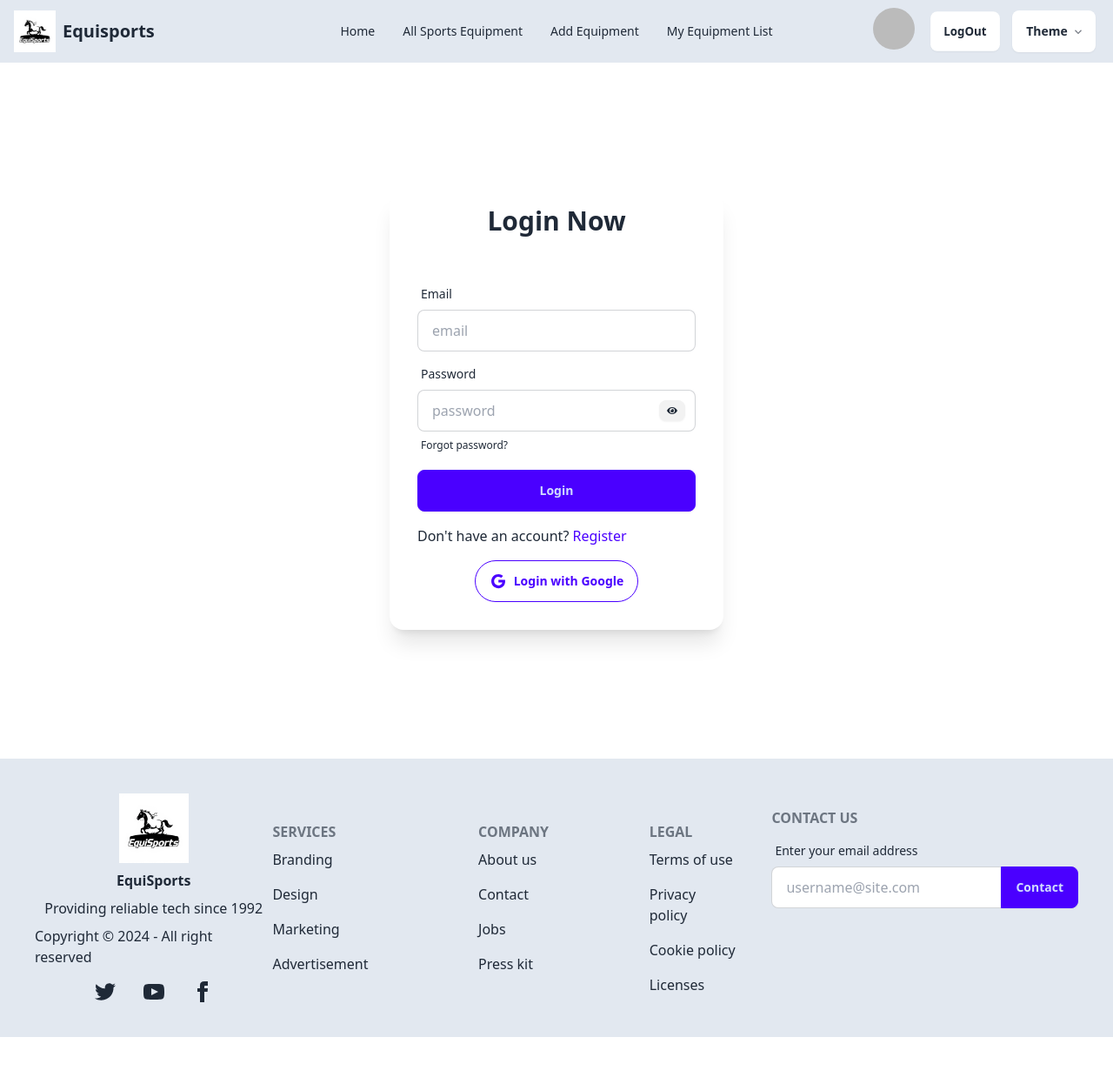
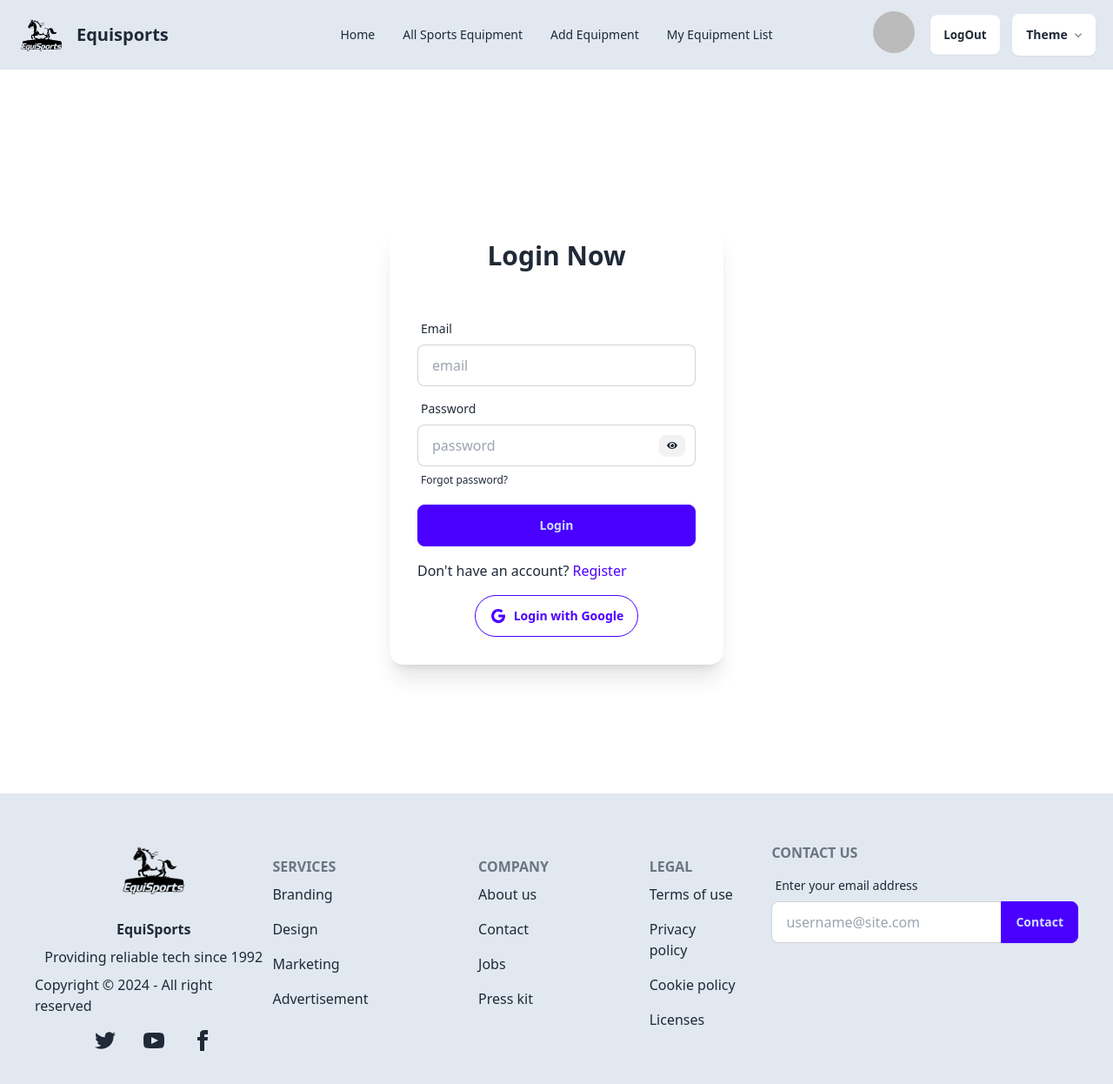
Before and after one commit to LichtAD/EquiSports, a React (Vite) app: page /login in a window 1280 px wide. Shown: the whole page at 87% size. Before the commit the page ends 1192 px from the top, so only its background shows below. Built offline with nearby package versions, Linux system fonts and the light colour scheme; no server answers; sample sign-in values are in the browser's storage.

Commit message:
made some changes according to instructions

```diff
--- a/src/components/layout/Root.jsx
+++ b/src/components/layout/Root.jsx
@@ -7,9 +7,11 @@ import 'react-toastify/dist/ReactToastify.css';
 
 const Root = () => {
     return (
-        <div>
-            <Navbar></Navbar>
-            <div className='min-h-screen max-w-7xl mx-auto px-4'>
+        <div className='relative'>
+            <div className='fixed top-0 -left-20 lg:left-0 -right-20 lg:right-0 z-10 px-20 md:px-20 lg:px-0 bg-white'>
+                <Navbar></Navbar>
+            </div>
+            <div className='min-h-screen max-w-7xl mx-auto px-4 mt-28'>
                 <Outlet></Outlet>
             </div>
             <Footer></Footer>
--- a/src/components/main/ContactUs.jsx
+++ b/src/components/main/ContactUs.jsx
@@ -6,7 +6,7 @@ import { FaClock } from "react-icons/fa6";
 
 const ContactUs = () => {
     return (
-        <div className='my-10'>
+        <div className='my-10' id='contact'>
             <h2 className='text-center text-3xl font-bold'>Contact Us</h2>
 
             <div className='grid grid-cols-1 md:grid-cols-2 mt-4'>
--- a/src/components/main/Footer.jsx
+++ b/src/components/main/Footer.jsx
@@ -10,7 +10,7 @@ const Footer = () => {
             <div>
                 <aside className='flex flex-col justify-center items-center gap-2'>
                     <div>
-                        <img src="/images/logo.jpg" className='w-20' alt="" />
+                        <img src="/images/logo.png" className='w-24' alt="" />
                     </div>
                     <p className="font-bold">EquiSports</p>
                     <p>
--- a/src/components/main/Navbar.jsx
+++ b/src/components/main/Navbar.jsx
@@ -17,8 +17,14 @@ const Navbar = () => {
     const links = <>
         <li><NavLink to="/">Home</NavLink></li>
         <li><NavLink to="/allEquipment">All Sports Equipment</NavLink></li>
-        <li><NavLink to="/addEquipment">Add Equipment</NavLink></li>
-        <li><NavLink to="/equipmentList">My Equipment List</NavLink></li>
+        {
+            user ?
+                <div className='flex flex-col lg:flex-row'>
+                    <li><NavLink to="/addEquipment">Add Equipment</NavLink></li>
+                    <li><NavLink to="/equipmentList">My Equipment List</NavLink></li>
+                </div>
+                : ''
+        }
         {
             user ?
                 <div>
@@ -29,6 +35,7 @@ const Navbar = () => {
                     <li><NavLink className='lg:hidden' to="/login">Login</NavLink></li>
                 </div>
         }
+        {/* <li><a href="#contact">Contact Us</a></li> */}
     </>
 
     const handleLogout = () => {
@@ -62,7 +69,7 @@ const Navbar = () => {
                     </div>
                     <div className='flex gap-2 items-center'>
                         <NavLink to="/">
-                            <img src="/images/logo.jpg" className='w-12' alt="" />
+                            <img src="/images/logo.png" className='w-16' alt="" />
                         </NavLink>
                         <NavLink to="/" className="text-xl font-bold">Equisports</NavLink>
                         {/* <h2>
--- a/src/components/main/SingleProduct.jsx
+++ b/src/components/main/SingleProduct.jsx
@@ -24,8 +24,9 @@ const SingleProduct = ({ product }) => {
                     </figure>
                     <div className="p-4 space-y-4">
                         <h2 className="card-title">{item_name}</h2>
-                        <p> Category: {category_name}</p>
-                        <p> Price: {price}$</p>
+                        <p>{description}</p>
+                        {/* <p> Category: {category_name}</p> */}
+                        {/* <p> Price: {price}$</p> */}
                         <div className="card-actions">
                             <NavLink to={`/allEquipment/${_id}`} className="btn bg-slate-200 text-black">View Details</NavLink>
                         </div>
--- a/src/components/pages/SportsCategories.jsx
+++ b/src/components/pages/SportsCategories.jsx
@@ -7,7 +7,7 @@ const SportsCategories = () => {
 
             <div className='grid grid-cols-1 md:grid-cols-2 lg:grid-cols-3 gap-5'>
                 {/* card-1 */}
-                <div className="card card-compact bg-base-100 shadow-xl">
+                <div className="card card-compact bg-base-100 shadow-xl border-2 border-white/20">
                     <figure>
                         <img
                             src="/images/football.jpg"
@@ -23,7 +23,7 @@ const SportsCategories = () => {
                 </div>
 
                 {/* card-2 */}
-                <div className="card card-compact bg-base-100 shadow-xl">
+                <div className="card card-compact bg-base-100 shadow-xl border-2 border-white/20">
                     <figure>
                         <img
                             src="/images/cricket.jpg"
@@ -39,7 +39,7 @@ const SportsCategories = () => {
                 </div>
 
                 {/* card-3 */}
-                <div className="card card-compact bg-base-100 shadow-xl">
+                <div className="card card-compact bg-base-100 shadow-xl border-2 border-white/20">
                     <figure>
                         <img
                             src="/images/basketball.jpg"
@@ -55,7 +55,7 @@ const SportsCategories = () => {
                 </div>
 
                 {/* card-4 */}
-                <div className="card card-compact bg-base-100 shadow-xl">
+                <div className="card card-compact bg-base-100 shadow-xl border-2 border-white/20">
                     <figure>
                         <img
                             src="/images/baseball.jpg"
@@ -71,7 +71,7 @@ const SportsCategories = () => {
                 </div>
 
                 {/* card-5 */}
-                <div className="card card-compact bg-base-100 shadow-xl">
+                <div className="card card-compact bg-base-100 shadow-xl border-2 border-white/20">
                     <figure>
                         <img
                             src="/images/hockey.jpg"
@@ -87,7 +87,7 @@ const SportsCategories = () => {
                 </div>
 
                 {/* card-6 */}
-                <div className="card card-compact bg-base-100 shadow-xl">
+                <div className="card card-compact bg-base-100 shadow-xl border-2 border-white/20">
                     <figure>
                         <img
                             src="/images/tennis.jpg"
```
Also changed, not shown: public/images/logo.png (added).
